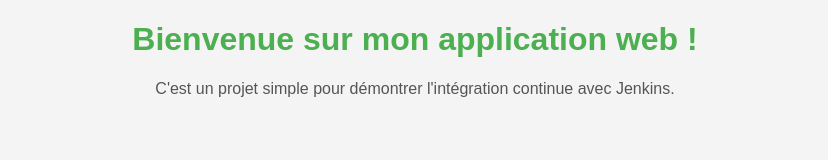
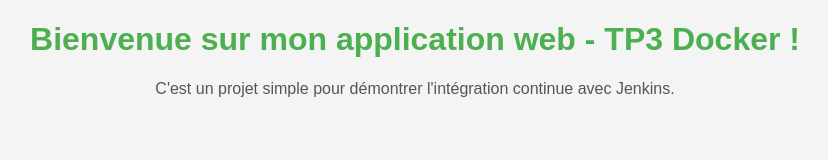
Before and after one commit to intissarsagama7-lab/mon-projet, a plain HTML site: page index.html in a window 1280 px wide. Shown: the whole page, without its empty margins (225-1053 px from the left). Drawn offline with Linux system fonts and the light colour scheme.

Commit message:
Test webhook TP3

```diff
--- a/index.html
+++ b/index.html
@@ -7,7 +7,7 @@
 <link rel="stylesheet" href="style.css">
 </head>
 <body>
-<h1>Bienvenue sur mon application web !</h1>
+<h1>Bienvenue sur mon application web - TP3 Docker !</h1>
 <p>C'est un projet simple pour démontrer l'intégration continue avec
 Jenkins.</p>
 </body>
```
